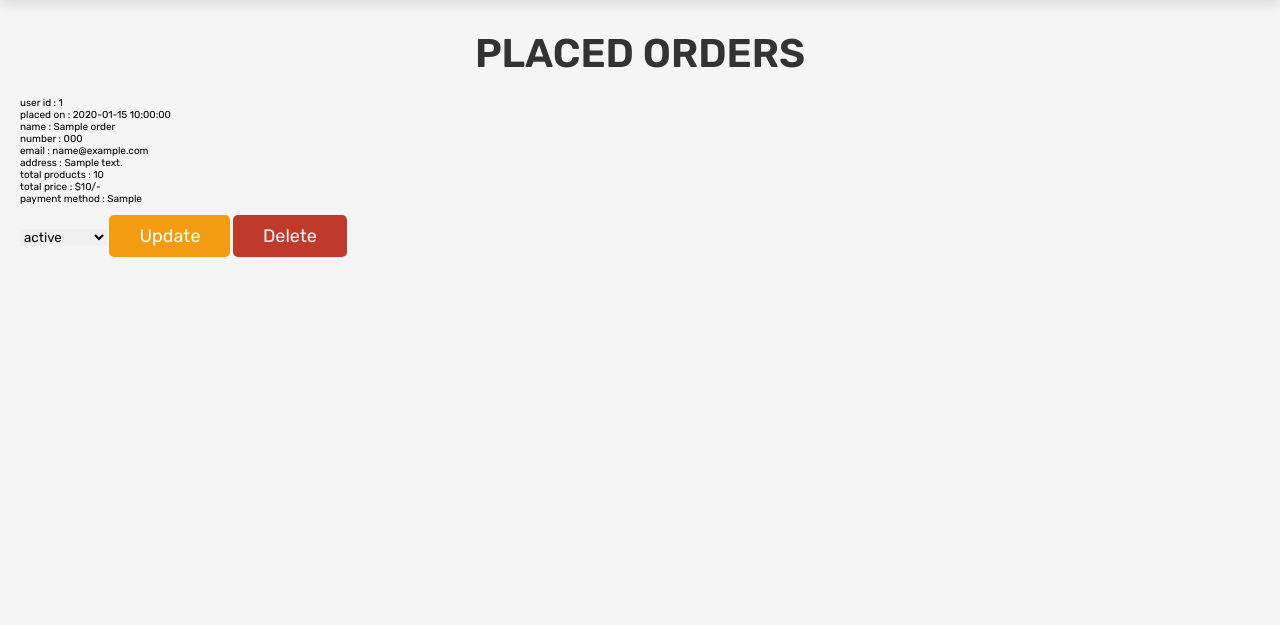
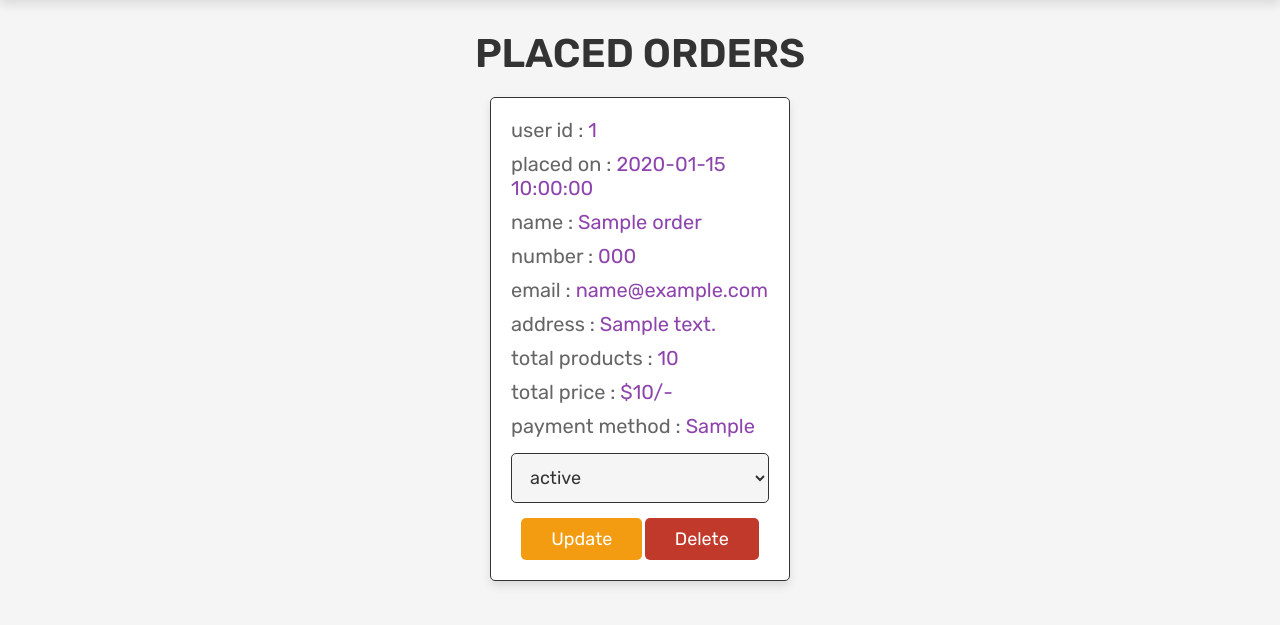
Before and after one commit to frdpx/AppDev, a PHP site: page /admin_orders.php in a window 1280 px wide. Shown: the part 69-694 px from the top of the page. Run offline with PHP 8.4, Linux system fonts and the light colour scheme; the visitor is signed in with stand-in values (Sample User, id 1); tables that the repository leaves empty or names only in its code hold one stand-in row (values such as "Sample post").

Commit message:
update_order

```diff
--- a/admin_orders.php
+++ b/admin_orders.php
@@ -9,6 +9,22 @@ $admin_id = $_SESSION['admin_id'];
 if(!isset($admin_id)){
    header('location:login.php');
 }
+
+if(isset($_POST['update_order'])){
+
+   $order_update_id = $_POST['order_id'];
+   $update_payment = $_POST['update_payment'];
+   mysqli_query($conn, "UPDATE `orders` SET payment_status = '$update_payment' WHERE id = '$order_update_id'") or die('query failed');
+   $message[] = 'payment status has been updated!';
+
+}
+
+if(isset($_GET['delete'])){
+   $delete_id = $_GET['delete'];
+   mysqli_query($conn, "DELETE FROM `orders` WHERE id = '$delete_id'") or die('query failed');
+   header('location:admin_orders.php');
+}
+
 ?>
 
 <!DOCTYPE html>
--- a/css/admin_style.css
+++ b/css/admin_style.css
@@ -353,6 +353,48 @@ section{
    width: 100%;
 }
 
+.orders .box-container{
+   display: grid;
+   grid-template-columns: repeat(auto-fit, 30rem);
+   justify-content: center;
+   gap:1.5rem;
+   max-width: 1200px;
+   margin:0 auto;
+   align-items: flex-start;
+}
+
+.orders .box-container .box{
+   background-color: var(--white);
+   padding:2rem;
+   border:var(--border);
+   box-shadow: var(--box-shadow);
+   border-radius: .5rem;
+}
+
+.orders .box-container .box p{
+   padding-bottom: 1rem;
+   font-size: 2rem;
+   color:var(--light-color);
+}
+
+.orders .box-container .box p span{
+   color:var(--purple);
+}
+
+.orders .box-container .box form{
+   text-align: center;
+}
+
+.orders .box-container .box form select{
+   border-radius: .5rem;
+   margin:.5rem 0;
+   width: 100%;
+   background-color: var(--light-bg);
+   border:var(--border);
+   padding:1.2rem 1.4rem;
+   font-size: 1.8rem;
+   color:var(--black);
+}
 
 
 
```
